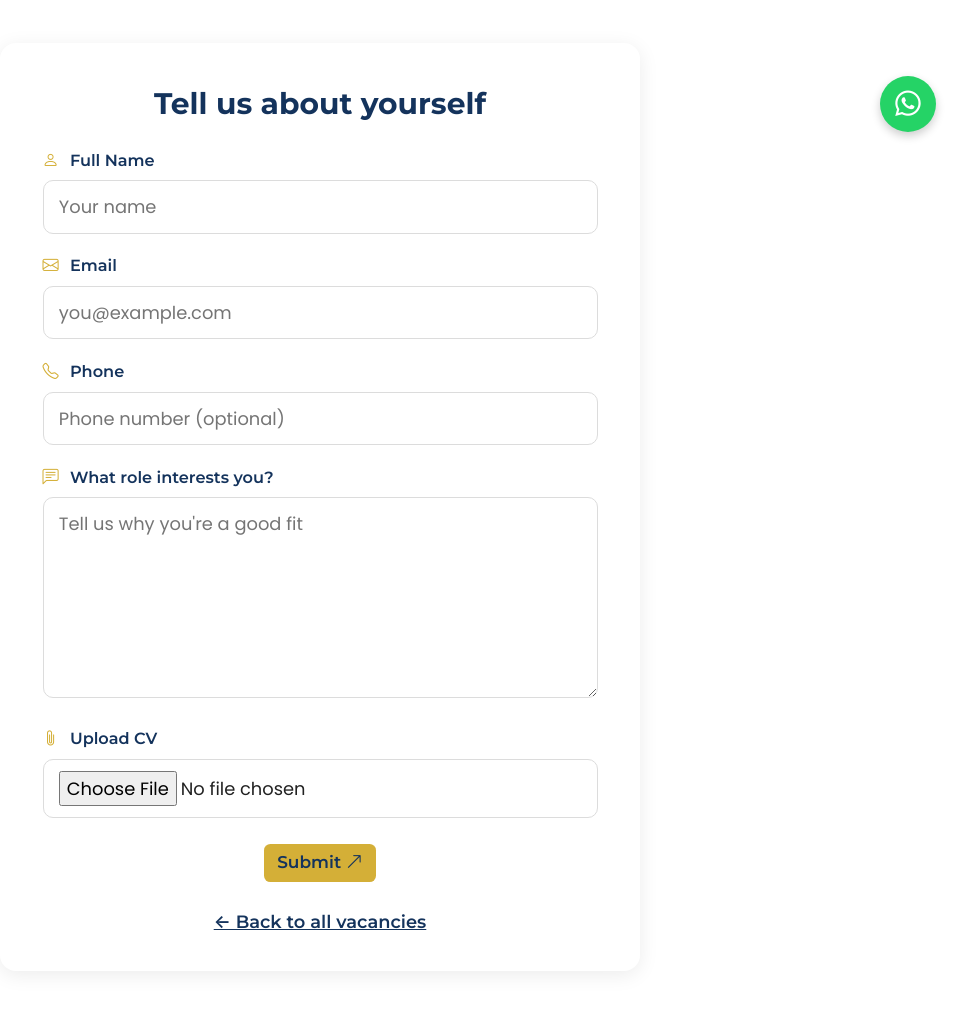
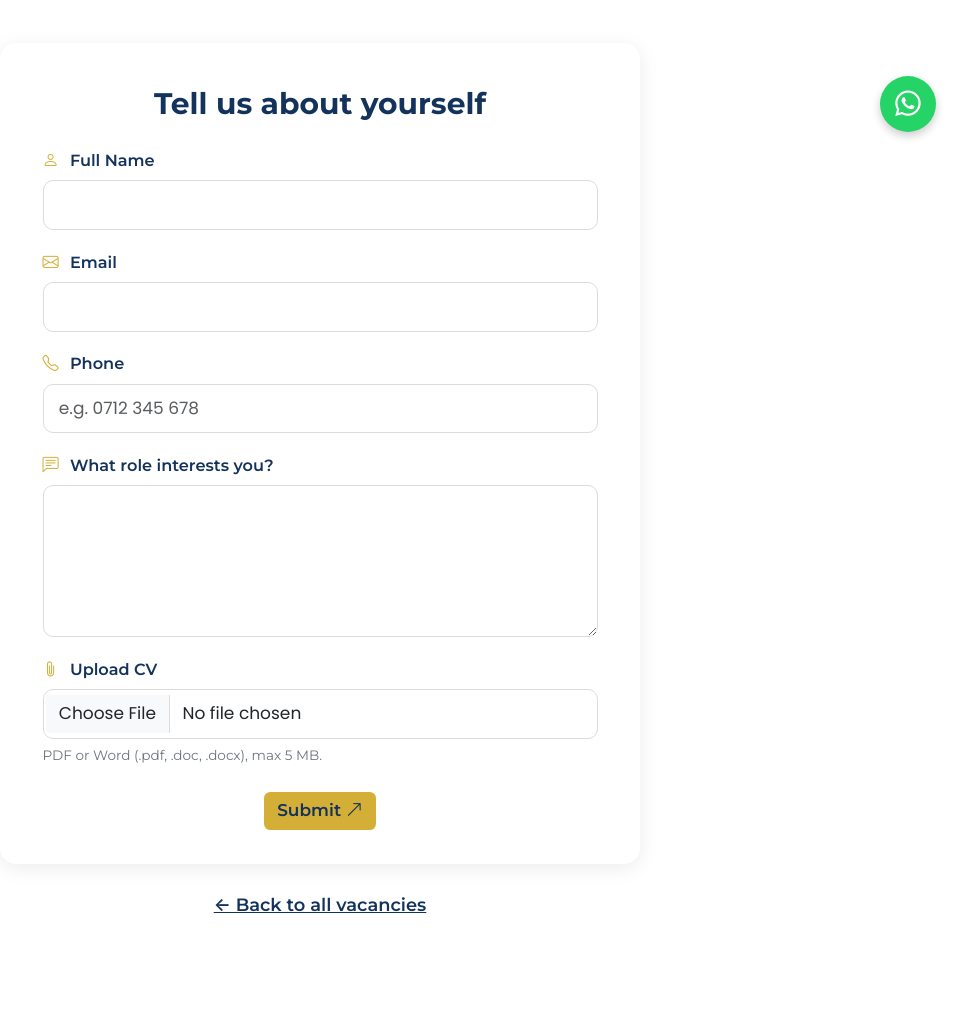
Before and after one commit to john-njoroge456/Kenturian-Pulp-And-Paper-Mill-Ltd, a Django app: page /careers/apply/ in a window 1280 px wide. Shown: the part 578-1589 px from the top of the page, without its empty margins (320-1280 px from the left). Run offline with Django 5.2, Linux system fonts and the light colour scheme; data that the repository does not hold is empty; some libraries are stand-ins or nearby versions.

Commit message:
Add job application form validation, fix empty CV attachment and duplicate submissions

```diff
--- a/main/forms.py
+++ b/main/forms.py
@@ -1,12 +1,15 @@
 import json
 import re
 from datetime import timedelta
+import os
+
 
 from django import forms
 from django.utils import timezone
 
 from .models import OrderRequest, OrderItemOption
 from .validators import validate_upload
+from django.core.exceptions import ValidationError
 
 
 COLOR_CHOICES = [
@@ -47,6 +50,19 @@ INVALID_MESSAGES = {
     "email": "Enter a valid email address, e.g. name@company.co.ke.",
     "preferred_delivery_date": "Enter a valid date.",
 }
+CONTACT_MESSAGE_MIN = 10
+CONTACT_MESSAGE_MAX = 500
+MAX_LINKS = 2
+CV_MAX_MB = 5
+# First bytes of real PDF / DOCX / DOC files, so a renamed .exe can't pass as a CV
+CV_SIGNATURES = {
+    ".pdf": (b"%PDF",),
+    ".docx": (b"PK\x03\x04",),
+    ".doc": (b"\xd0\xcf\x11\xe0",),
+}
+NAME_RE = re.compile(r"^[^\W\d_][^\W\d_ .'\-]*(?:[ .'\-]+[^\W\d_]+)*\.?$")
+PHONE_RE = re.compile(r"^\+?\d{9,15}$")
+LINK_RE = re.compile(r"(https?://|www\.)", re.IGNORECASE)
 
 
 def range_message(name):
@@ -314,25 +330,195 @@ class OrderRequestForm(forms.ModelForm):
                     css + " is-invalid").strip()
 
 
+def _has_too_many_links(text):
+    return len(re.findall(r"https?://|www\.", text, flags=re.IGNORECASE)) > MAX_LINKS
+
+
 class ContactForm(forms.Form):
-    name = forms.CharField(max_length=120, widget=forms.TextInput(
-        attrs={'placeholder': 'Your name'}))
-    email = forms.EmailField(widget=forms.EmailInput(
-        attrs={'placeholder': 'you@example.com'}))
-    subject = forms.CharField(max_length=255, widget=forms.TextInput(
-        attrs={'placeholder': 'Subject'}))
-    message = forms.CharField(widget=forms.Textarea(
-        attrs={'rows': 6, 'placeholder': 'Your message'}))
+    name = forms.CharField(
+        max_length=120,
+        error_messages={"required": "Please enter your name."},
+        widget=forms.TextInput(
+            attrs={"placeholder": "Your name", "autocomplete": "name"}),
+    )
+    email = forms.EmailField(
+        error_messages={
+            "required": "Please enter your email address.",
+            "invalid": "Enter a valid email address, e.g. name@company.co.ke.",
+        },
+        widget=forms.EmailInput(
+            attrs={"placeholder": "you@example.com", "autocomplete": "email"}),
+    )
+    subject = forms.CharField(
+        max_length=255,
+        error_messages={"required": "Please enter a subject."},
+        widget=forms.TextInput(attrs={"placeholder": "Subject"}),
+    )
+    message = forms.CharField(
+        error_messages={"required": "Please write your message."},
+        widget=forms.Textarea(attrs={
+            "rows": 6,
+            "placeholder": "Your message",
+            "maxlength": str(CONTACT_MESSAGE_MAX),
+        }),
+    )
+    # Hidden trap for spam bots: real visitors never see or fill this in
+    fax_number = forms.CharField(
+        required=False,
+        widget=forms.TextInput(
+            attrs={"tabindex": "-1", "autocomplete": "off"}),
+    )
+
+    def clean_name(self):
+        name = self.cleaned_data["name"]
+        if re.search(r"[\d_]", name) or re.search(r"[^\w\s.'’-]", name):
+            raise forms.ValidationError(
+                "Please enter your name using letters only, with no numbers or symbols."
+            )
+        if len(re.findall(r"[^\W\d_]", name)) < 2:
+            raise forms.ValidationError("Please enter your full name.")
+        return name
+
+    def clean_email(self):
+        return self.cleaned_data["email"].lower()
+
+    def clean_subject(self):
+        subject = self.cleaned_data["subject"]
+        if len(subject) < 3:
+            raise forms.ValidationError(
+                "Please enter a subject of at least 3 characters.")
+        return subject
+
+    def clean_message(self):
+        # Browsers count a line break as 1 character but send 2, so normalise first
+        text = self.cleaned_data["message"].replace("\r\n", "\n").strip()
+        if len(text) < CONTACT_MESSAGE_MIN:
+            raise forms.ValidationError(
+                f"Your message is too short. Please write at least {CONTACT_MESSAGE_MIN} "
+                "characters so we can help you properly."
+            )
+        if len(text) > CONTACT_MESSAGE_MAX:
+            raise forms.ValidationError(
+                f"Your message is {len(text):,} characters long. "
+                f"Please keep it to {CONTACT_MESSAGE_MAX:,} characters or fewer."
+            )
+        if _has_too_many_links(text):
+            raise forms.ValidationError(
+                f"Please remove some links. A message can contain at most {MAX_LINKS} links."
+            )
+        return text
+
+    def clean_fax_number(self):
+        if self.cleaned_data.get("fax_number"):
+            raise forms.ValidationError("This message could not be sent.")
+        return ""
+
+    # ---- highlight the invalid fields ----
+    def full_clean(self):
+        super().full_clean()
+        for name in self.errors:
+            if name in self.fields:
+                css = self.fields[name].widget.attrs.get("class", "")
+                self.fields[name].widget.attrs["class"] = (
+                    css + " is-invalid").strip()
 
 
 class JobApplicationForm(forms.Form):
-    name = forms.CharField(max_length=120, widget=forms.TextInput(
-        attrs={'placeholder': 'Your name'}))
-    email = forms.EmailField(widget=forms.EmailInput(
-        attrs={'placeholder': 'you@example.com'}))
-    phone = forms.CharField(max_length=30, required=False, widget=forms.TextInput(
-        attrs={'placeholder': 'Phone number (optional)'}))
-    message = forms.CharField(widget=forms.Textarea(
-        attrs={'rows': 6, 'placeholder': "Tell us why you're a good fit"}))
-    cv = forms.FileField(label='Upload CV (PDF or Word)', widget=forms.ClearableFileInput(
-        attrs={'accept': '.pdf,.doc,.docx'}))
+    name = forms.CharField(
+        min_length=2, max_length=120,
+        widget=forms.TextInput(
+            attrs={"class": "form-control", "autocomplete": "name"}),
+        error_messages={
+            "required": "Please enter your full name.",
+            "min_length": "Your name must be at least 2 characters.",
+            "max_length": "Your name must be 120 characters or fewer.",
+        },
+    )
+    email = forms.EmailField(
+        max_length=254,
+        widget=forms.EmailInput(
+            attrs={"class": "form-control", "autocomplete": "email"}),
+        error_messages={
+            "required": "Please enter your email address.",
+            "invalid": "Please enter a valid email address, e.g. name@example.com.",
+        },
+    )
+    phone = forms.CharField(
+        max_length=20,
+        widget=forms.TextInput(attrs={"class": "form-control", "autocomplete": "tel",
+                                      "placeholder": "e.g. 0712 345 678"}),
+        error_messages={
+            "required": "Please enter a phone number we can reach you on."},
+    )
+    message = forms.CharField(
+        min_length=20, max_length=2000,
+        widget=forms.Textarea(attrs={"class": "form-control", "rows": 5}),
+        error_messages={
+            "required": "Please tell us a little about yourself.",
+            "min_length": "Please write at least 20 characters so we can get to know you.",
+            "max_length": "Please keep your message to 2,000 characters or fewer.",
+        },
+    )
+    cv = forms.FileField(
+        widget=forms.FileInput(
+            attrs={"class": "form-control", "accept": ".pdf,.doc,.docx"}),
+        error_messages={
+            "required": "Please attach your CV.",
+            "empty": "That file is empty. Please choose your CV again.",
+        },
+    )
+    # Hidden spam trap: real people never see or fill this
+    website = forms.CharField(
+        required=False,
+        widget=forms.TextInput(
+            attrs={"autocomplete": "off", "tabindex": "-1"}),
+    )
+
+    def clean_name(self):
+        name = " ".join(self.cleaned_data["name"].split())
+        if not NAME_RE.match(name):
+            raise ValidationError(
+                "Your name can only contain letters, spaces, hyphens, apostrophes and full stops.")
+        return name
+
+    def clean_phone(self):
+        raw = self.cleaned_data["phone"]
+        phone = re.sub(r"[\s\-()]", "", raw)
+        if not PHONE_RE.match(phone):
+            raise ValidationError(
+                "Please enter a valid phone number: 9 to 15 digits, optionally starting with +, "
+                "e.g. 0712 345 678 or +254 712 345 678.")
+        return phone
+
+    def clean_message(self):
+        message = self.cleaned_data["message"].strip()
+        if len(LINK_RE.findall(message)) > MAX_LINKS:
+            raise ValidationError(
+                f"Please include no more than {MAX_LINKS} links in your message.")
+        return message
+
+    def clean_cv(self):
+        f = self.cleaned_data.get("cv")
+        if not f:
+            return f
+        ext = os.path.splitext(f.name)[1].lower()
+        if ext not in CV_SIGNATURES:
+            raise ValidationError(
+                "Your CV must be a PDF or Word document (.pdf, .doc or .docx).")
+        if f.size > CV_MAX_MB * 1024 * 1024:
+            raise ValidationError(
+                f"Your CV is {f.size / 1048576:.1f} MB. Please upload a file of "
+                f"{CV_MAX_MB} MB or less.")
+        head = f.read(8)
+        f.seek(0)
+        if not head.startswith(CV_SIGNATURES[ext]):
+            raise ValidationError(
+                f"This file doesn't look like a genuine {ext} document. "
+                "Please save or export your CV again and re-upload it.")
+        return f
+
+    def clean_website(self):
+        if self.cleaned_data.get("website"):
+            raise ValidationError(
+                "Your submission could not be sent. Please try again.")
+        return ""
--- a/main/views.py
+++ b/main/views.py
@@ -1,3 +1,8 @@
+from .models import (
+    Product, NewsArticle, NewsCategory, NewsTag, GalleryImage,
+    JobPosting, EmployeeStory, LeadershipMember, ContactMessage, JobApplication
+)
+from .forms import ContactForm, JobApplicationForm
 from django.shortcuts import render, get_object_or_404, redirect
 from django.urls import reverse
 from django.conf import settings
@@ -6,13 +11,11 @@ from django.utils.text import Truncator
 from django.core.paginator import Paginator
 from .models import OrderRequest
 from .forms import OrderRequestForm
+import logging
+import mimetypes
+import os
 
-from .forms import ContactForm, JobApplicationForm
-
-from .models import (
-    Product, NewsArticle, NewsCategory, NewsTag, GalleryImage,
-    JobPosting, EmployeeStory, LeadershipMember, ContactMessage, JobApplication
-)
+logger = logging.getLogger(__name__)
 
 
 def order_request_view(request):
@@ -158,61 +161,79 @@ def index(request):
     })
 
 
+def _process_application(form, job=None):
+    """Save a valid application, then email HR and the applicant.
+    Email failures are logged but never hide a saved application."""
+    cd = form.cleaned_data
+    record = JobApplication.objects.create(
+        job=job, name=cd["name"], email=cd["email"],
+        phone=cd["phone"], message=cd["message"], cv_file=cd["cv"],
+    )
+
+    if job:
+        subject = f"Job Application: {job.title} — {cd['name']} (Ref {record.reference})"
+    else:
+        subject = f"Speculative Application: {cd['name']} (Ref {record.reference})"
+    body = (
+        f"Reference: {record.reference}\n"
+        f"Applicant: {cd['name']}\n"
+        f"Email: {cd['email']}\n"
+        f"Phone: {cd['phone']}\n\n"
+        f"Message:\n{cd['message']}"
+    )
+    try:
+        hr_email = EmailMessage(subject, body, settings.DEFAULT_FROM_EMAIL,
+                                [settings.COMPANY_EMAIL])
+        # Re-open the saved file: the upload stream was already consumed by save()
+        filename = os.path.basename(record.cv_file.name)
+        content_type = mimetypes.guess_type(
+            filename)[0] or "application/octet-stream"
+        with record.cv_file.open("rb") as f:
+            hr_email.attach(filename, f.read(), content_type)
+        hr_email.send()
+    except Exception:
+        logger.exception("HR email failed for application %s",
+                         record.reference)
+
+    position_line = f"Position: {job.title}\n" if job else ""
+    intro = (f"Thanks for applying for {job.title}" if job
+             else "Thanks for your interest")
+    closing = ("Our team will review your application and reach out if it's a good fit."
+               if job else "We'll reach out if a matching opportunity opens up.")
+    client_message = (
+        f"Hi {cd['name']},\n\n"
+        f"{intro} — here's a copy for your records.\n\n"
+        f"Reference: {record.reference}\n"
+        f"{position_line}"
+        f"Phone: {cd['phone']}\n\n"
+        f"Your message:\n{cd['message']}\n\n"
+        f"{closing} Please quote reference {record.reference} in any follow-up.\n\n"
+        f"— Kenturian Pulp & Paper Mills Limited"
+    )
+    try:
+        send_mail(f"We've received your application — Ref {record.reference}",
+                  client_message, settings.DEFAULT_FROM_EMAIL, [cd["email"]])
+        record.client_email_sent = True
+        record.save(update_fields=["client_email_sent"])
+    except Exception:
+        logger.exception(
+            "Applicant email failed for application %s", record.reference)
+
+    return record
+
+
 def job_detail_view(request, pk):
     job = get_object_or_404(JobPosting, pk=pk, is_open=True)
     hero_image = GalleryImage.objects.filter(
         category='careers_hero').order_by('-uploaded_at').first()
-    sent = False
     if request.method == 'POST':
         form = JobApplicationForm(request.POST, request.FILES)
         if form.is_valid():
-            cd = form.cleaned_data
-            record = JobApplication.objects.create(
-                job=job, name=cd['name'], email=cd['email'],
-                phone=cd.get('phone', ''), message=cd['message'],
-                cv_file=cd['cv'],
-            )
-            subject = f"Job Application: {job.title} — {cd['name']} (Ref {record.reference})"
-            body = (
-                f"Reference: {record.reference}\n"
-                f"Applicant: {cd['name']}\n"
-                f"Email: {cd['email']}\n"
-                f"Phone: {cd.get('phone') or 'N/A'}\n\n"
-                f"Message:\n{cd['message']}"
-            )
-            email = EmailMessage(subject, body, settings.DEFAULT_FROM_EMAIL, [
-                                 settings.COMPANY_EMAIL])
-            cv_file = cd['cv']
-            email.attach(cv_file.name, cv_file.read(), cv_file.content_type)
-            try:
-                email.send()
-                sent = True
-
-                client_subject = f"We've received your application — Ref {record.reference}"
-                client_message = (
-                    f"Hi {cd['name']},\n\n"
-                    f"Thanks for applying for {job.title} — here's a copy for your records.\n\n"
-                    f"Reference: {record.reference}\n"
-                    f"Position: {job.title}\n"
-                    f"Phone: {cd.get('phone') or 'N/A'}\n\n"
-                    f"Your message:\n{cd['message']}\n\n"
-                    f"Our team will review your application and reach out if it's a good fit. "
-                    f"Please quote reference {record.reference} in any follow-up.\n\n"
-                    f"— Kenturian Pulp & Paper Mills Limited"
-                )
-                try:
-                    send_mail(client_subject, client_message, settings.DEFAULT_FROM_EMAIL, [
-                              cd['email']])
-                    record.client_email_sent = True
-                    record.save(update_fields=["client_email_sent"])
-                except Exception:
-                    pass
-
-                form = JobApplicationForm()
-            except Exception:
-                pass
+            _process_application(form, job=job)
+            return redirect(reverse('main:job_detail', args=[job.pk]) + '?sent=1')
     else:
         form = JobApplicationForm()
+    sent = request.GET.get('sent') == '1'
     return render(request, 'main/job_detail.html', {
         'job': job, 'form': form, 'sent': sent, 'hero_image': hero_image,
     })
@@ -221,56 +242,14 @@ def job_detail_view(request, pk):
 def general_application_view(request):
     hero_image = GalleryImage.objects.filter(
         category='careers_hero').order_by('-uploaded_at').first()
-    sent = False
     if request.method == 'POST':
         form = JobApplicationForm(request.POST, request.FILES)
         if form.is_valid():
-            cd = form.cleaned_data
-            record = JobApplication.objects.create(
-                job=None, name=cd['name'], email=cd['email'],
-                phone=cd.get('phone', ''), message=cd['message'],
-                cv_file=cd['cv'],
-            )
-            subject = f"Speculative Application: {cd['name']} (Ref {record.reference})"
-            body = (
-                f"Reference: {record.reference}\n"
-                f"Applicant: {cd['name']}\n"
-                f"Email: {cd['email']}\n"
-                f"Phone: {cd.get('phone') or 'N/A'}\n\n"
-                f"Message:\n{cd['message']}"
-            )
-            email = EmailMessage(subject, body, settings.DEFAULT_FROM_EMAIL, [
-                settings.COMPANY_EMAIL])
-            cv_file = cd['cv']
-            email.attach(cv_file.name, cv_file.read(), cv_file.content_type)
-            try:
-                email.send()
-                sent = True
-
-                client_subject = f"We've received your application — Ref {record.reference}"
-                client_message = (
-                    f"Hi {cd['name']},\n\n"
-                    f"Thanks for your interest — here's a copy for your records.\n\n"
-                    f"Reference: {record.reference}\n"
-                    f"Phone: {cd.get('phone') or 'N/A'}\n\n"
-                    f"Your message:\n{cd['message']}\n\n"
-                    f"We'll reach out if a matching opportunity opens up. "
-                    f"Please quote reference {record.reference} in any follow-up.\n\n"
-                    f"— Kenturian Pulp & Paper Mills Limited"
-                )
-                try:
-                    send_mail(client_subject, client_message, settings.DEFAULT_FROM_EMAIL, [
-                              cd['email']])
-                    record.client_email_sent = True
-                    record.save(update_fields=["client_email_sent"])
-                except Exception:
-                    pass
-
-                form = JobApplicationForm()
-            except Exception:
-                pass
+            _process_application(form)
+            return redirect(reverse('main:general_application') + '?sent=1')
     else:
         form = JobApplicationForm()
+    sent = request.GET.get('sent') == '1'
     return render(request, 'main/general_application.html', {
         'form': form, 'sent': sent, 'hero_image': hero_image,
     })
--- a/static/css/theme.css
+++ b/static/css/theme.css
@@ -2528,3 +2528,25 @@ html:not(.js) .story-author { display: none; }
   font-weight: 600;
   margin-top: 0.35rem;
 }
+/* Spam trap: kept off-screen, not display:none, so bots still fill it in */
+.hp-field {
+  position: absolute;
+  left: -9999px;
+  top: auto;
+  width: 1px;
+  height: 1px;
+  overflow: hidden;
+}
+/* Success-card action buttons: layout only, the buttons keep their own styles */
+.success-actions {
+  display: flex;
+  flex-wrap: wrap;
+  justify-content: center;
+  gap: 0.75rem;
+  margin-top: 1.5rem;
+}
+@media (max-width: 575px) {
+  .success-actions .btn { width: 100%; }
+}
+.field-error { color: #b42318; font-size: 0.875rem; margin-top: 0.3rem; }
+.form-hint { display: block; color: #6c757d; font-size: 0.8rem; margin-top: 0.3rem; }
--- a/templates/main/general_application.html
+++ b/templates/main/general_application.html
@@ -20,9 +20,7 @@
     <div class="application-form-wrap">
       {% if sent %}
         <div class="application-success-card text-center" data-aos="zoom-in">
-          <div class="success-check">
-            <i class="bi bi-check-lg"></i>
-          </div>
+          <div class="success-check"><i class="bi bi-check-lg"></i></div>
           <h3>CV received!</h3>
           <p>Thanks for your interest in Kenturian — we'll reach out if a matching role opens up.</p>
           <a href="{% url 'main:careers' %}" class="btn btn-arrow-circle btn-light-arrow mt-3">
@@ -31,45 +29,62 @@
         </div>
       {% else %}
         <div class="application-form-card" data-aos="fade-up">
+          <h3 class="text-center mb-4">Tell us about yourself</h3>
 
-          <h3 class="text-center mb-4">Tell us about yourself</h3>
-          <form method="post" enctype="multipart/form-data" class="application-form">
+          {% if form.errors %}
+            <p class="form-error-note">Please fix the highlighted fields below and submit again.</p>
+          {% endif %}
+          {% for err in form.website.errors %}<div class="field-error">{{ err }}</div>{% endfor %}
+
+          <form method="post" enctype="multipart/form-data" class="application-form" novalidate>
             {% csrf_token %}
+
             <div>
               <label for="{{ form.name.id_for_label }}"><i class="bi bi-person"></i> Full Name</label>
               {{ form.name }}
+              {% for err in form.name.errors %}<div class="field-error">{{ err }}</div>{% endfor %}
             </div>
+
             <div>
               <label for="{{ form.email.id_for_label }}"><i class="bi bi-envelope"></i> Email</label>
               {{ form.email }}
+              {% for err in form.email.errors %}<div class="field-error">{{ err }}</div>{% endfor %}
             </div>
+
             <div>
               <label for="{{ form.phone.id_for_label }}"><i class="bi bi-telephone"></i> Phone</label>
               {{ form.phone }}
+              {% for err in form.phone.errors %}<div class="field-error">{{ err }}</div>{% endfor %}
             </div>
+
             <div>
               <label for="{{ form.message.id_for_label }}"><i class="bi bi-chat-left-text"></i> What role interests you?</label>
               {{ form.message }}
+              {% for err in form.message.errors %}<div class="field-error">{{ err }}</div>{% endfor %}
             </div>
+
             <div>
               <label for="{{ form.cv.id_for_label }}"><i class="bi bi-paperclip"></i> Upload CV</label>
               {{ form.cv }}
+              <small class="form-hint">PDF or Word (.pdf, .doc, .docx), max 5 MB.</small>
+              {% for err in form.cv.errors %}<div class="field-error">{{ err }}</div>{% endfor %}
             </div>
-            {% if form.errors %}
-              <p class="form-error-note">Please check the fields above and try again.</p>
-            {% endif %}
+
+            <div class="hp-field" aria-hidden="true">{{ form.website }}</div>
+
             <div class="text-center mt-4">
               <button type="submit" class="btn btn-arrow-circle btn-light-arrow">
-  Submit <i class="bi bi-arrow-up-right"></i>
-</button>
-<div class="text-center mt-4">
-  <a href="{% url 'main:careers' %}">&larr; Back to all vacancies</a>
-</div>
+                Submit <i class="bi bi-arrow-up-right"></i>
+              </button>
             </div>
           </form>
         </div>
       {% endif %}
     </div>
+
+    <div class="text-center mt-4">
+      <a href="{% url 'main:careers' %}">&larr; Back to all vacancies</a>
+    </div>
   </div>
 </section>
 {% endblock %}
```
Also changed, not shown: templates/main/contact.html (+30 -1 lines), templates/main/job_detail.html (+34 -31 lines).
